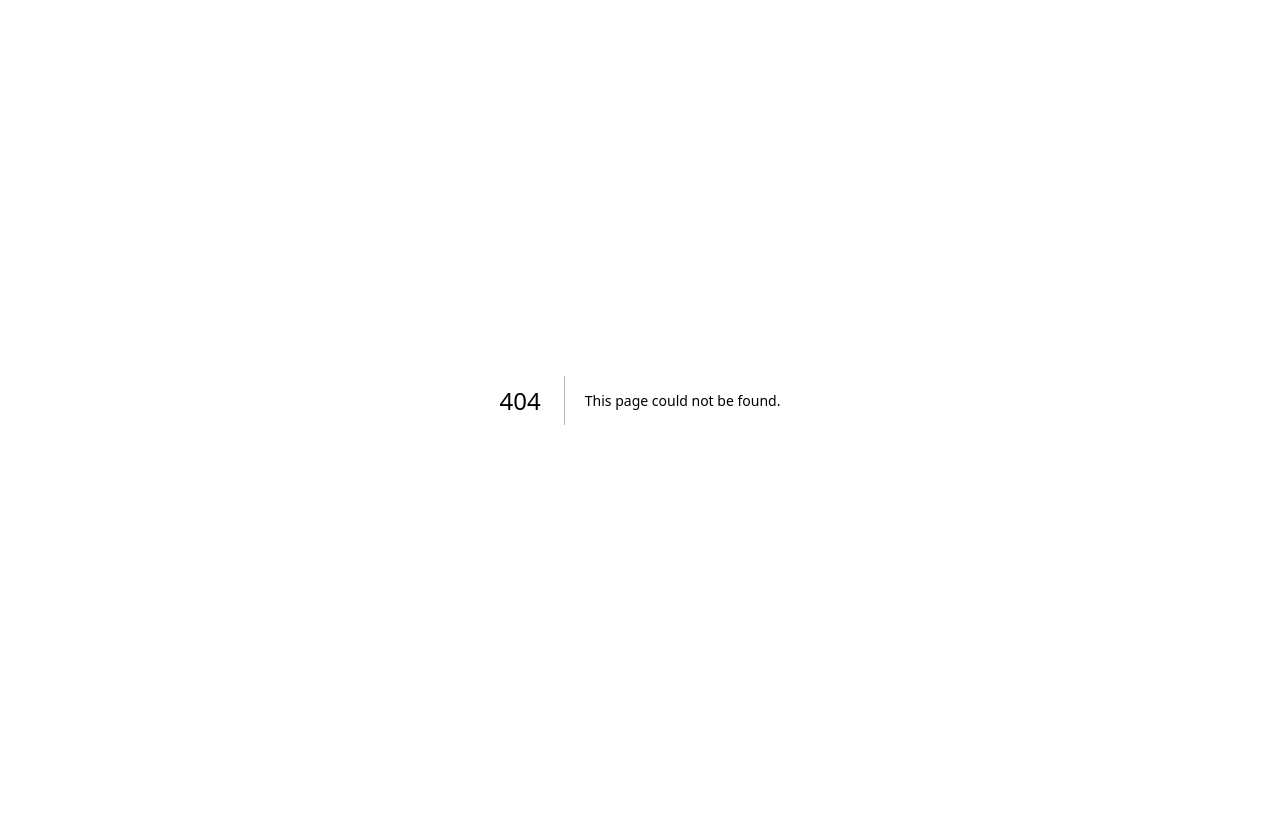
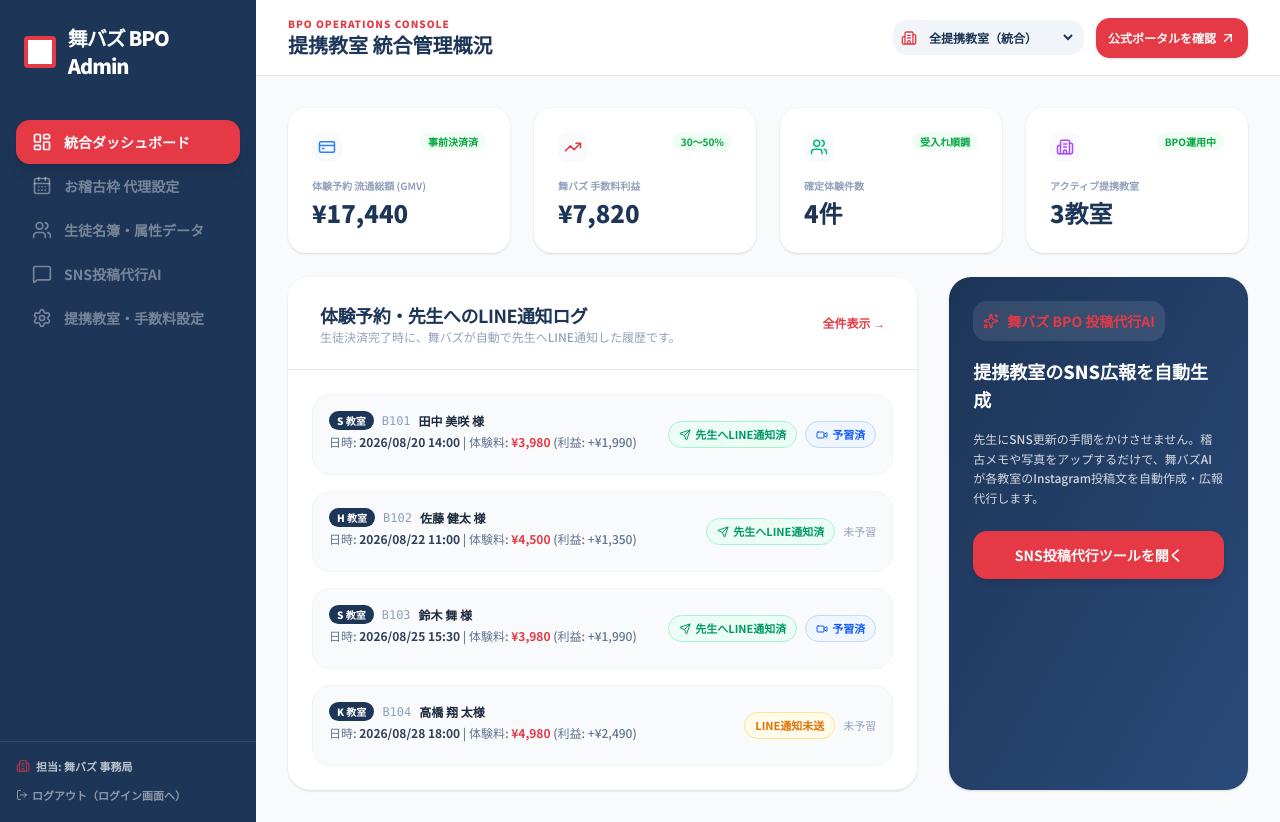
Before and after one commit to ivu115/maibazu-app, a Next.js app: page /admin in a window 1280 px wide. Before the commit this address had no page. Before the commit the page ends 800 px from the top, so only its background shows below. Built offline with nearby package versions, Linux system fonts and the light colour scheme.

Commit message:
fix: StatsCardコンポーネント定義の補完と型エラー解消

```diff
--- a/src/admin/page.tsx
+++ b/src/app/admin/page.tsx
@@ -210,3 +210,16 @@
     </div>
   );
 }
+
+function StatsCard({ label, value, trend, icon }: any) {
+  return (
+    <Card className="border-none shadow-sm rounded-2xl bg-white text-black p-4 md:p-6">
+      <div className="flex justify-between items-start mb-2 md:mb-4">
+        <div className="p-1.5 bg-slate-50 rounded-lg">{icon}</div>
+        <span className="text-[9px] md:text-[10px] font-bold px-2 py-0.5 rounded-full bg-green-50 text-green-600">{trend}</span>
+      </div>
+      <p className="text-[10px] text-slate-400 font-bold mb-1">{label}</p>
+      <p className="text-lg md:text-2xl font-black text-[#1D3557]">{value}</p>
+    </Card>
+  );
+}
```
